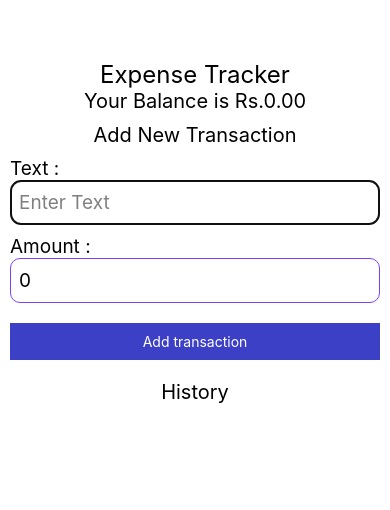
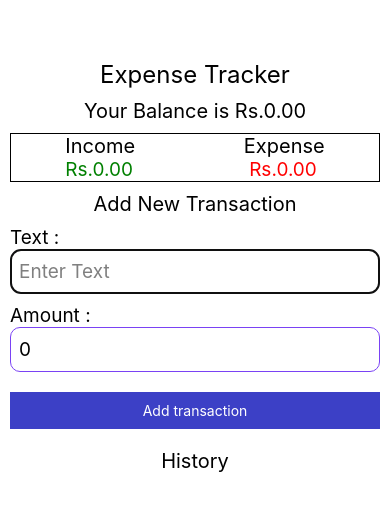
Before and after one commit to black-nijar/expense-tracker, a React Native app: screen / in a window 390 px wide. Shown: the top 510 px of the page. Built offline with nearby package versions, Linux system fonts and the light colour scheme.

Commit message:
income and expense added

```diff
--- a/App.js
+++ b/App.js
@@ -4,6 +4,7 @@ import AddTransaction from './src/Components/AddTransaction'
 import { AppProvider } from './src/context/AppState'
 import {TransactionList} from './src/Components/TransactionList'
 import Balance from './src/Components/Balance'
+import IncomeExpense from './src/Components/IncomeExpense'
 
 const App = () => {
   return (
@@ -11,6 +12,7 @@ const App = () => {
       <View style={styles.container}>
         <Text style={styles.welcome}>Expense Tracker</Text>
         <Balance/>
+        <IncomeExpense/>
         <AddTransaction/>
         <TransactionList/>
       </View>
--- a/src/Components/AddTransaction.js
+++ b/src/Components/AddTransaction.js
@@ -32,7 +32,7 @@ const AddTransaction = () => {
       <Text style={styles.newTransaction}>Add New Transaction</Text>
       <Text style={styles.text}>Text :</Text>
       <TextInput
-        autoFocus
+        autoFocus={true}
         defaultValue={text}
         style={styles.textInput}
         placeholderTextColor="grey"
--- a/src/Components/Balance.js
+++ b/src/Components/Balance.js
@@ -21,7 +21,9 @@ export default Balance;
 
 const styles = StyleSheet.create({
   balance: {
-    textAlign: 'center',
-    fontSize: 20
-  }
+    textAlign: "center",
+    fontSize: 20,
+    marginTop: 10,
+    marginBottom: 10,
+  },
 });
--- a/src/Components/IncomeExpense.js
+++ b/src/Components/IncomeExpense.js
@@ -1,14 +1,54 @@
-import React from 'react'
-import { StyleSheet, Text, View } from 'react-native'
+import React, { useContext } from "react";
+import { StyleSheet, Text, View } from "react-native";
+import { AppContext } from "../context/AppState";
 
 const IncomeExpense = () => {
+  const { transactions } = useContext(AppContext);
+
+  const amounts = transactions.map((transaction) =>
+    parseInt(transaction.amount)
+  );
+  // Income
+  const income = amounts
+    .filter((item) => item > 0)
+    .reduce((acc, item) => acc + item, 0)
+    .toFixed(2);
+
+  // Expense
+  const expense = (
+    amounts.filter((item) => item < 0).reduce((acc, item) => acc + item, 0) * -1
+  ).toFixed(2);
   return (
-    <View>
-      <Text></Text>
+    <View style={styles.amount}>
+      <View>
+        <Text style={styles.text}>Income</Text>
+        <Text style={styles.income}>Rs.{income}</Text>
+      </View>
+      <View>
+        <Text style={styles.text}>Expense</Text>
+        <Text style={styles.expense}> Rs.{expense}</Text>
+      </View>
     </View>
-  )
-}
+  );
+};
 
-export default IncomeExpense
+export default IncomeExpense;
 
-const styles = StyleSheet.create({})
+const styles = StyleSheet.create({
+  amount: {
+    flexDirection: "row",
+    justifyContent: "space-around",
+    borderWidth: 0.5,
+  },
+  income: {
+    color: "green",
+    fontSize: 19,
+  },
+  expense: {
+    color: "red",
+    fontSize: 19,
+  },
+  text: {
+    fontSize: 20,
+  },
+});
```
Also changed, not shown: src/Components/Transaction.js (+5 -2 lines).
